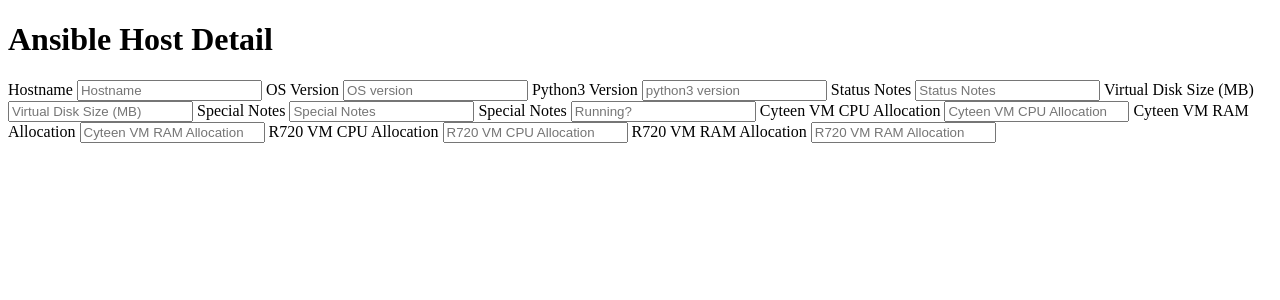
After one commit to cinnion/heimdallr, a Django app: template host_info/templates/HostDetailsForm.html in a window 1280 px wide. The commit adds this page. Shown: the top 300 px of the page. Run offline with Django 4.2, Linux system fonts and the light colour scheme; the template is opened without the code that fills it, so the values that code supplies are empty.

Commit message:
Checkpoint host_info work
- Add edit button to host summary
- Add initial host details page.
- Define initial forms.
- Add initial new host page using forms.
- Replace old rendering method with the shortcut.
- Add new views for host_details and new_host.
- Add URLs for new views.
- Adapt URLs to not repeat the host_info part.
- Define namespace (app_name) for URLs.
- Use slug-style names for URLs.

```diff
--- a/heimdallr/urls.py
+++ b/heimdallr/urls.py
@@ -18,6 +18,6 @@ from django.contrib import admin
 from django.urls import path, include
 
 urlpatterns = [
-    path('', include('host_info.urls')),
     path('admin/', admin.site.urls),
+    path('host_info/', include('host_info.urls', namespace='host_info')),
 ]
--- a/host_info/templates/AnsibleHostSummary.html
+++ b/host_info/templates/AnsibleHostSummary.html
@@ -25,6 +25,7 @@ Ansible Host Summary
             <th>R720 RAM Allocation</th>
             <th>R720 CPU Use</th>
             <th>R720 RAM Use</th>
+            <th>Actions</th>
         </tr>
     </thead>
     <tbody>
@@ -46,6 +47,9 @@ Ansible Host Summary
             <td>{{ host.r720_vm_ram_allocation|default_if_none:"&nbsp;" }}</td>
             <td>{{ host.r720_vm_cpu_use|default_if_none:"&nbsp;" }}</td>
             <td>{{ host.r720_vm_ram_use|default_if_none:"&nbsp;" }}</td>
+            <td>
+                <a href="{% url 'host_info:host-details' hostid=host.id %}"><button>Edit</button></a>
+            </td>
         </tr>
     {% endfor %}
     <tfoot>
--- /dev/null
+++ b/host_info/templates/HostDetailsForm.html
@@ -0,0 +1,47 @@
+{% extends "master.html" %}
+
+{% block title %}
+Ansible Host Summary
+{% endblock %}
+
+{% block body %}
+<h1>Ansible Host Detail</h1>
+<form id="rendered-form">
+    <input type="hidden" name="id" id="id" value="{{ host.id }}">
+
+    <label for="hostname">Hostname</label>
+    <input type="text" placeholder="Hostname" name="hostname" maxlength="32" id="hostname" required="required" aria-required="true" value="{{ host.hostname }}">
+
+    <label for="os_version">OS Version</label>
+    <input type="text" placeholder="OS version" name="os_version" maxlength="32" id="os_version" value="{{ host.os_version }}">
+
+    <label for="python3_version">Python3 Version</label>
+    <input type="text" placeholder="python3 version" name="python3_version" maxlength="32" id="python3_version" value="{{ host.python3_version }}">
+
+    <label for="status_notes">Status Notes</label>
+    <input type="text" placeholder="Status Notes" name="status_notes" maxlength="256" id="status_notes" value="{{ host.status_notes }}">
+
+    <label for="virtual_disk_size_mb">Virtual Disk Size (MB)</label>
+    <input type="text" placeholder="Virtual Disk Size (MB)" name="virtual_disk_size_mb" maxlength="32" id="virtual_disk_size_mb" value="{{ host.virtual_disk_size_mb }}">
+
+    <label for="special_notes">Special Notes</label>
+    <input type="text" placeholder="Special Notes" name="special_notes" maxlength="256" id="special_notes" value="{{ host.special_notes }}">
+
+    <label for="running">Special Notes</label>
+    <input type="text" placeholder="Running?" name="running" maxlength="256" id="running" value="{{ host.running }}">
+
+    <label for="cyteen_vm_cpu_allocation">Cyteen VM CPU Allocation</label>
+    <input type="text" placeholder="Cyteen VM CPU Allocation" name="cyteen_vm_cpu_allocation" maxlength="256" id="cyteen_vm_cpu_allocation" value="{{ host.cyteen_vm_cpu_allocation }}">
+
+    <label for="cyteen_vm_ram_allocation">Cyteen VM RAM Allocation</label>
+    <input type="text" placeholder="Cyteen VM RAM Allocation" name="cyteen_vm_ram_allocation" maxlength="256" id="cyteen_vm_ram_allocation" value="{{ host.cyteen_vm_ram_allocation }}">
+
+    <label for="r720_vm_cpu_allocation">R720 VM CPU Allocation</label>
+    <input type="text" placeholder="R720 VM CPU Allocation" name="r720_vm_cpu_allocation" maxlength="256" id="r720_vm_cpu_allocation" value="{{ host.r720_vm_cpu_allocation }}">
+
+    <label for="r720_vm_ram_allocation">R720 VM RAM Allocation</label>
+    <input type="text" placeholder="R720 VM RAM Allocation" name="r720_vm_ram_allocation" maxlength="256" id="r720_vm_ram_allocation" value="{{ host.r720_vm_ram_allocation }}">
+
+</form>
+
+{% endblock %}
--- a/host_info/urls.py
+++ b/host_info/urls.py
@@ -3,6 +3,10 @@ from typing import List, Union
 from django.urls import path, URLResolver, URLPattern
 from . import views
 
+app_name='host_details'
+
 urlpatterns: List[Union[URLResolver, URLPattern]] = [
-    path('host_info/', views.ansible_host_summary, name='AnsibleHostSummary')
+    path('', views.ansible_host_summary, name='host-summary'),
+    path('<int:hostid>', views.host_details, name='host-details'),
+    path('new-host/', views.host_new, name='new-host'),
 ]
```
Also changed, not shown: host_info/forms.py (added, +35 -0 lines), host_info/templates/NewHostForm.html (added, +18 -0 lines), host_info/views.py (+20 -4 lines).
